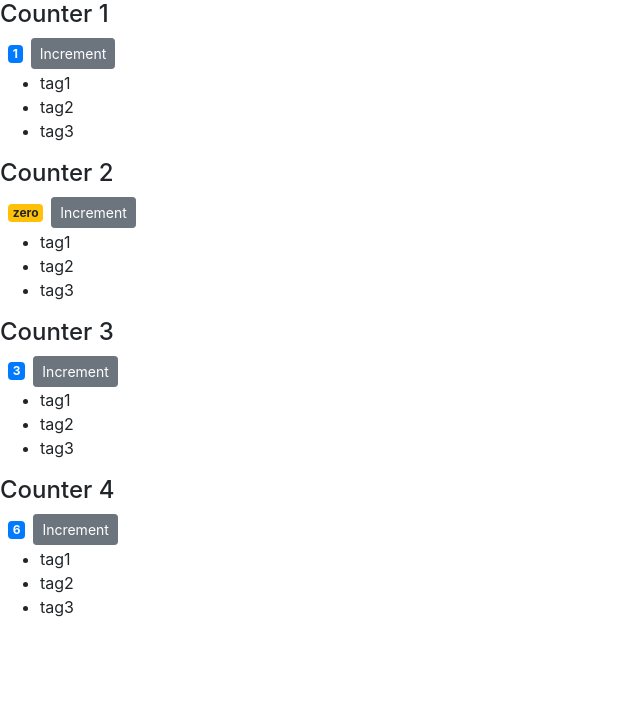
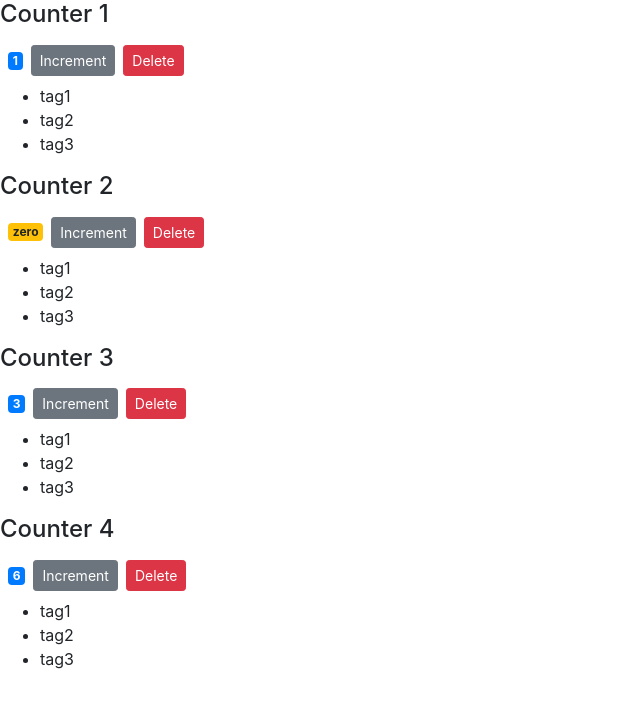
Before and after one commit to sken3s/react-shopping-cart, a React (Create React App) app: page / in a window 1280 px wide. Shown: the top 706 px of the page, without its empty margins (0-640 px from the left). Built offline with nearby package versions, Linux system fonts and the light colour scheme.

Commit message:
added delete button

```diff
--- a/src/components/counter.jsx
+++ b/src/components/counter.jsx
@@ -2,7 +2,7 @@
 
 class Counter extends Component {
   state = {
-    value: this.props.value,
+    value: this.props.counter.value,
     tags: ["tag1", "tag2", "tag3"],
   };
 
@@ -26,13 +26,20 @@
   render() {
     return (
       <div>
-        <h4>Counter {this.props.id}</h4>
+        <h4>Counter {this.props.counter.id}</h4>
         <span className={this.getBadgeClasses()}>{this.formatCount()}</span>
         <button
           onClick={() => this.handleIncrement({ id: 1 })}
           className="btn btn-secondary btn-sm"
         >
           Increment
+        </button>
+
+        <button
+          onClick={() => this.props.onDelete(this.props.counter.id)}
+          className="btn btn-danger btn-sm m-2"
+        >
+          Delete
         </button>
 
         {this.state.tags.length === 0 && "Please create a new tag!"}
--- a/src/components/counters.jsx
+++ b/src/components/counters.jsx
@@ -10,11 +10,21 @@
       { id: 4, value: 6 },
     ],
   };
+
+  handleDelete = (counterId) => {
+    const counters = this.state.counters.filter((c) => c.id !== counterId);
+    this.setState({ counters });
+  };
+
   render() {
     return (
       <div>
         {this.state.counters.map((counter) => (
-          <Counter key={counter.id} value={counter.value} id={counter.id} />
+          <Counter
+            key={counter.id}
+            onDelete={this.handleDelete}
+            counter={counter}
+          />
         ))}
       </div>
     );
```
